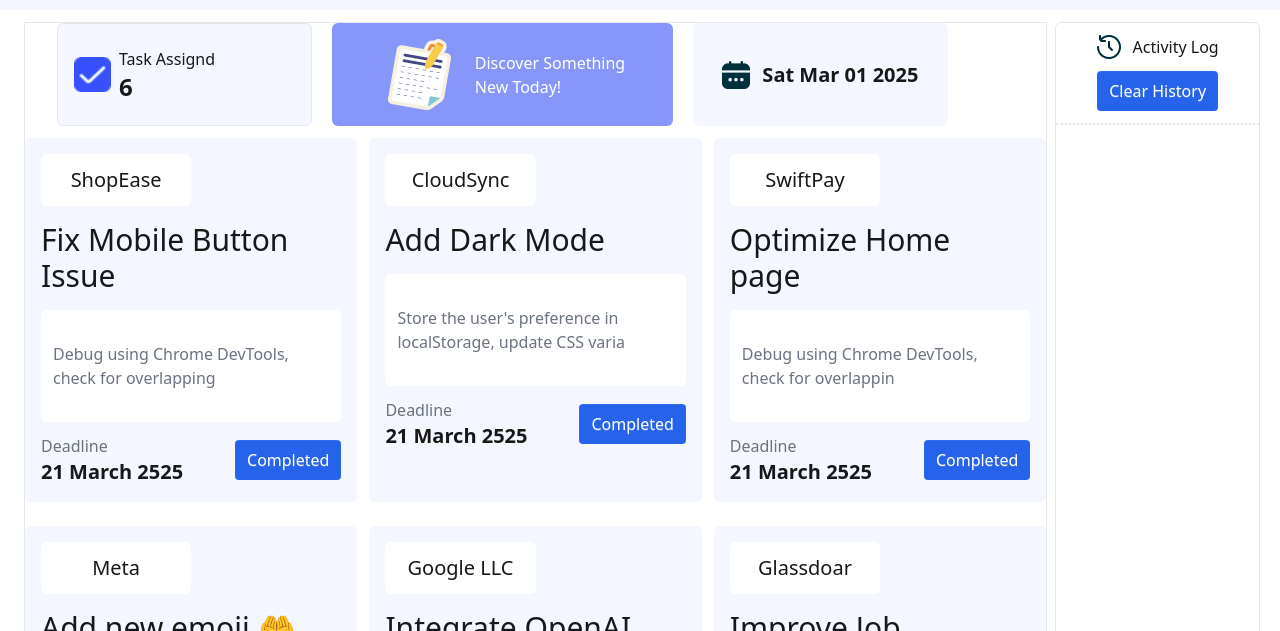
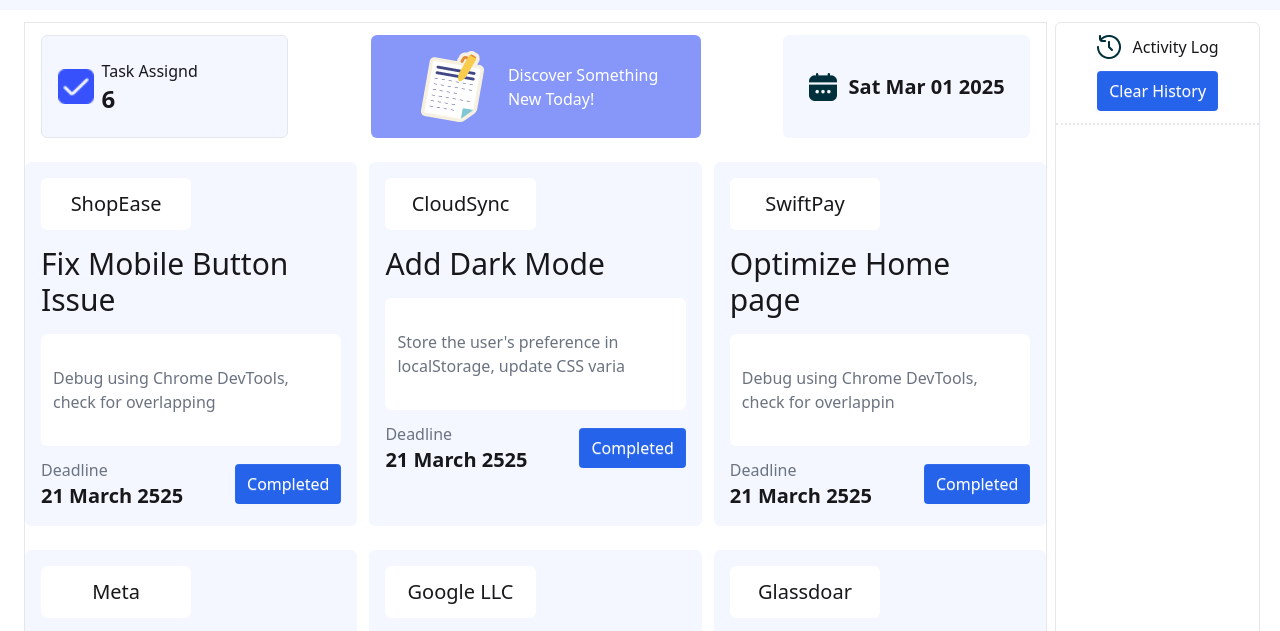
Before and after one commit to sayedkhan19/ASSIGNMENT-5, a plain HTML site: page index.html in a window 1280 px wide. Shown: the part 104-735 px from the top of the page. Drawn offline with nearby package versions, Linux system fonts and the light colour scheme.

Commit message:
add some tailwind css

```diff
--- a/index.html
+++ b/index.html
@@ -34,9 +34,9 @@
         <!-- left section -->
          <section class="w-10/12 mt-3 ml-6 border">
             <!-- top div container -->
-             <div class="flex flex-row gap-5">
+             <div class="flex flex-row justify-between px-4 py-3">
                 <!-- top let -->
-                 <div class="flex flex-row gap-2 w-3/12 p-4 bg-[#F4F7FF] border rounded-md ml-8 items-center">
+                 <div class="flex flex-row gap-2 w-3/12 p-4 bg-[#F4F7FF] border rounded-md items-center">
                    <img class="w-1/6 h-3/6" src="assets/checkbox.png" alt="">
                    <div class="flex flex-col">
                          <h3>Task Assignd</h3>
```
